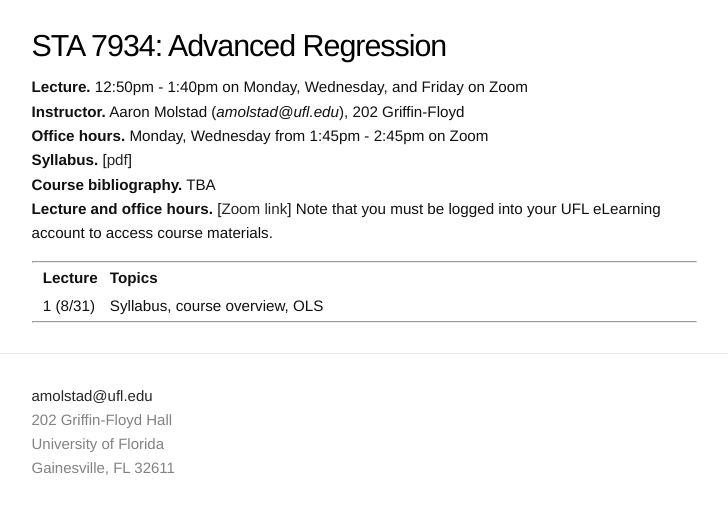
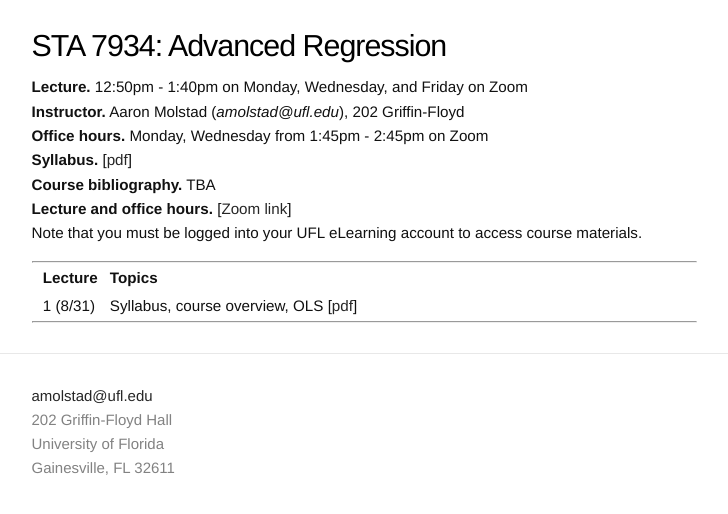
Before and after one commit to ajmolstad/ajmolstad.github.io, a Jekyll site: the page built from F20_STA7934.md, in a window 1280 px wide. Shown: the top 514 px of the page, without its empty margins (276-1004 px from the left). Built offline with Jekyll 4.4.1, drawn with Linux system fonts in a browser that asks for light colours.

Commit message:
Update F20_STA7934.md

```diff
--- a/F20_STA7934.md
+++ b/F20_STA7934.md
@@ -15,7 +15,7 @@
 ---------------
 
 ||  **Lecture** ||  **Topics**  ||
-|| 1 (8/31)  || Syllabus, course overview, OLS ||
+|| 1 (8/31)  || Syllabus, course overview, OLS [[pdf](https://ufl.instructure.com/files/52149075/download?download_frd=1)] ||
 
 
 ---------------
```
